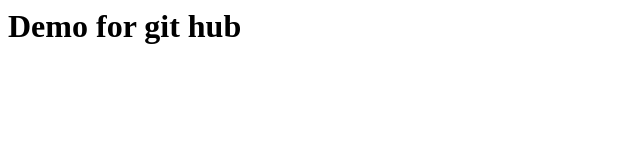
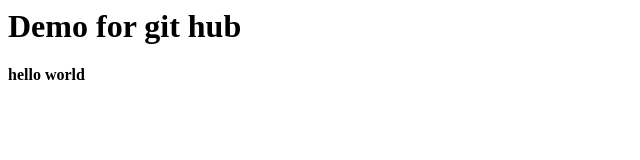
Before and after one commit to AnkitaDabasiya/DEMO-REPO2, a plain HTML site: page Index.html in a window 1280 px wide. Shown: the full height of the page, 0-640 px from the left. Drawn offline with Linux system fonts and the light colour scheme.

Commit message:
add helloworld

```diff
--- a/Index.html
+++ b/Index.html
@@ -1 +1,2 @@
 <h1>Demo for git hub</h1>
+<h4>hello world</h4>
```
